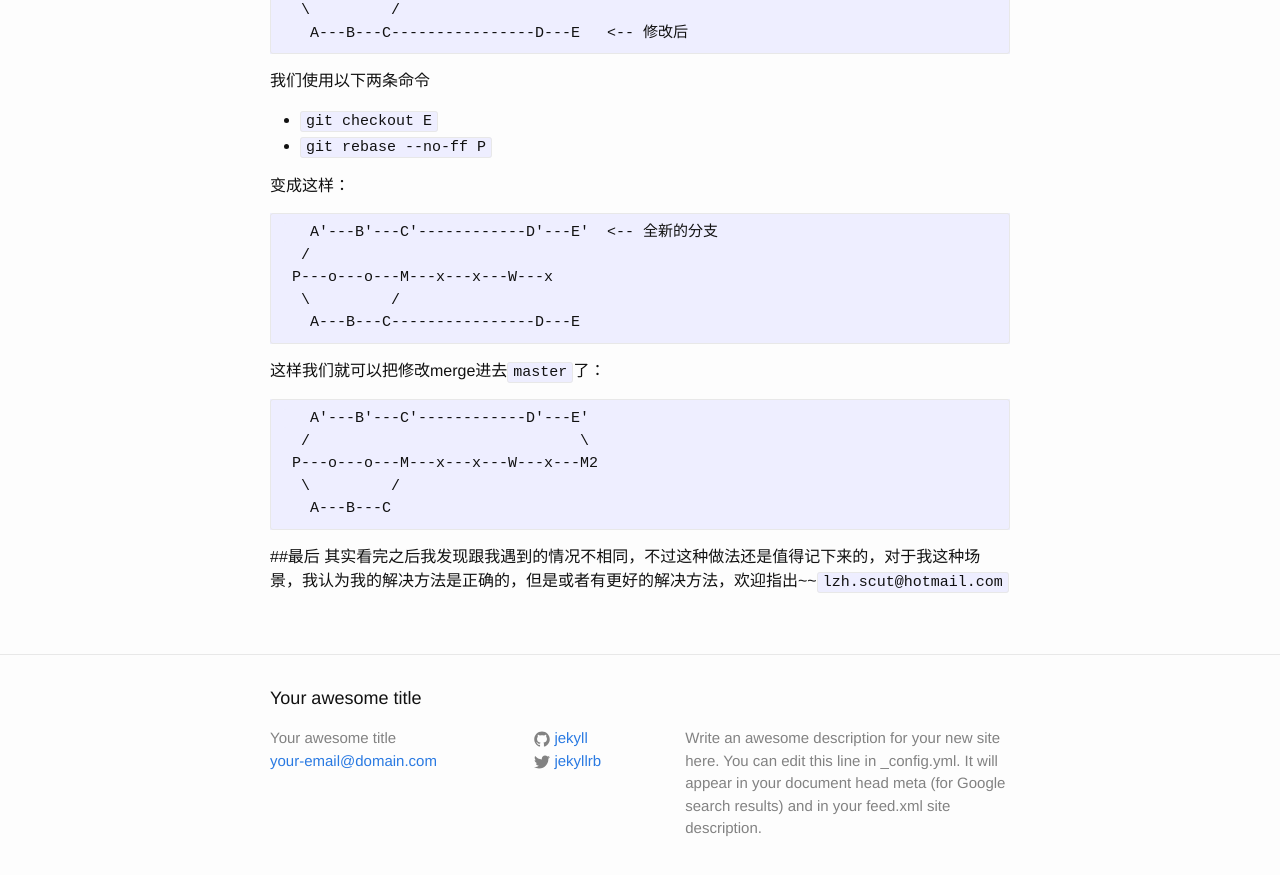
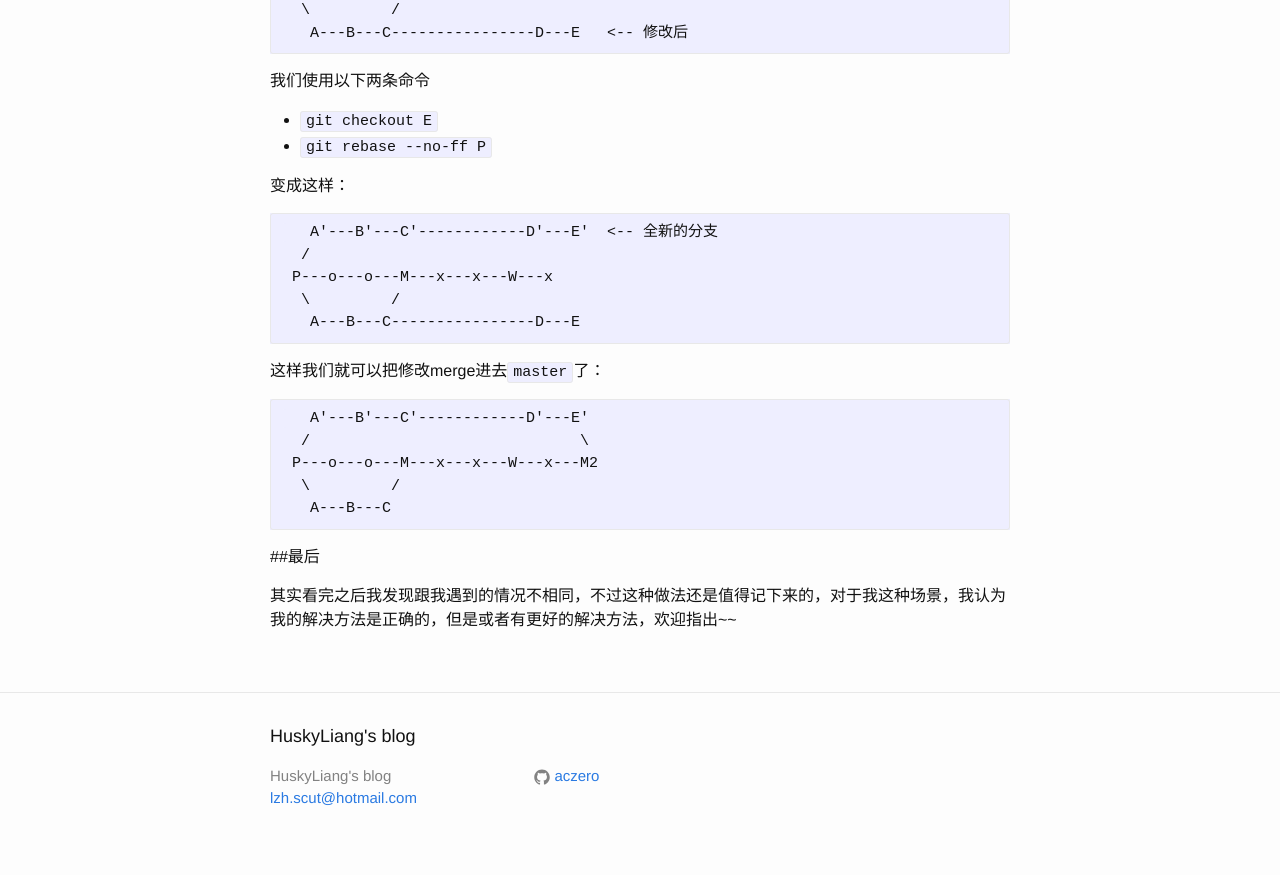
Before and after one commit to ACzero/aczero.github.io, a Jekyll site: the page built from _posts/2015-11-17-a-proper-way-to-revert-a-git-merge.md, in a window 1280 px wide and 900 px high, scrolled down 3534 px. Shown: the top 875 px of the window. Built offline with Jekyll 4.4.1, drawn with Linux system fonts in a browser that asks for light colours; some of the changed text lies outside the part shown.

```diff
--- a/_config.yml
+++ b/_config.yml
@@ -6,16 +6,12 @@
 # 'jekyll serve'. If you change this file, please restart the server process.
 
 # Site settings
-title: Your awesome title
-email: your-email@domain.com
-description: > # this means to ignore newlines until "baseurl:"
-  Write an awesome description for your new site here. You can edit this
-  line in _config.yml. It will appear in your document head meta (for
-  Google search results) and in your feed.xml site description.
+title: HuskyLiang's blog
+email: lzh.scut@hotmail.com
+description: > # this is my blog~
 baseurl: "" # the subpath of your site, e.g. /blog
-url: "http://yourdomain.com" # the base hostname & protocol for your site
-twitter_username: jekyllrb
-github_username:  jekyll
+url: "http://aczero.github.io/" # the base hostname & protocol for your site
+github_username:  aczero
 
 # Build settings
 markdown: kramdown
--- a/_posts/2015-11-17-a-proper-way-to-revert-a-git-merge.md
+++ b/_posts/2015-11-17-a-proper-way-to-revert-a-git-merge.md
@@ -145,4 +145,5 @@ C和D修复了A和B中存在的bug，赶紧把分支merge到`master`。不幸的
        A---B---C
 
 ##最后
-其实看完之后我发现跟我遇到的情况不相同，不过这种做法还是值得记下来的，对于我这种场景，我认为我的解决方法是正确的，但是或者有更好的解决方法，欢迎指出~~`lzh.scut@hotmail.com`
+
+其实看完之后我发现跟我遇到的情况不相同，不过这种做法还是值得记下来的，对于我这种场景，我认为我的解决方法是正确的，但是或者有更好的解决方法，欢迎指出~~
```
Also changed, not shown: _posts/2016-02-19-welcome-to-jekyll.markdown (deleted, +0 -25 lines).
